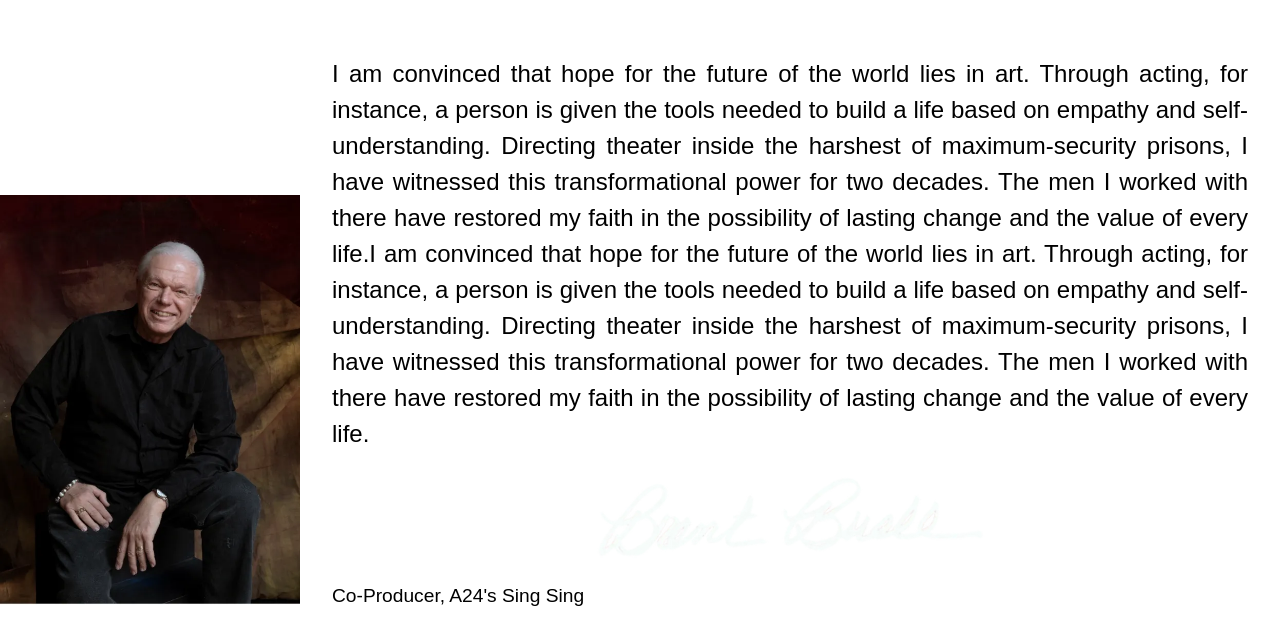
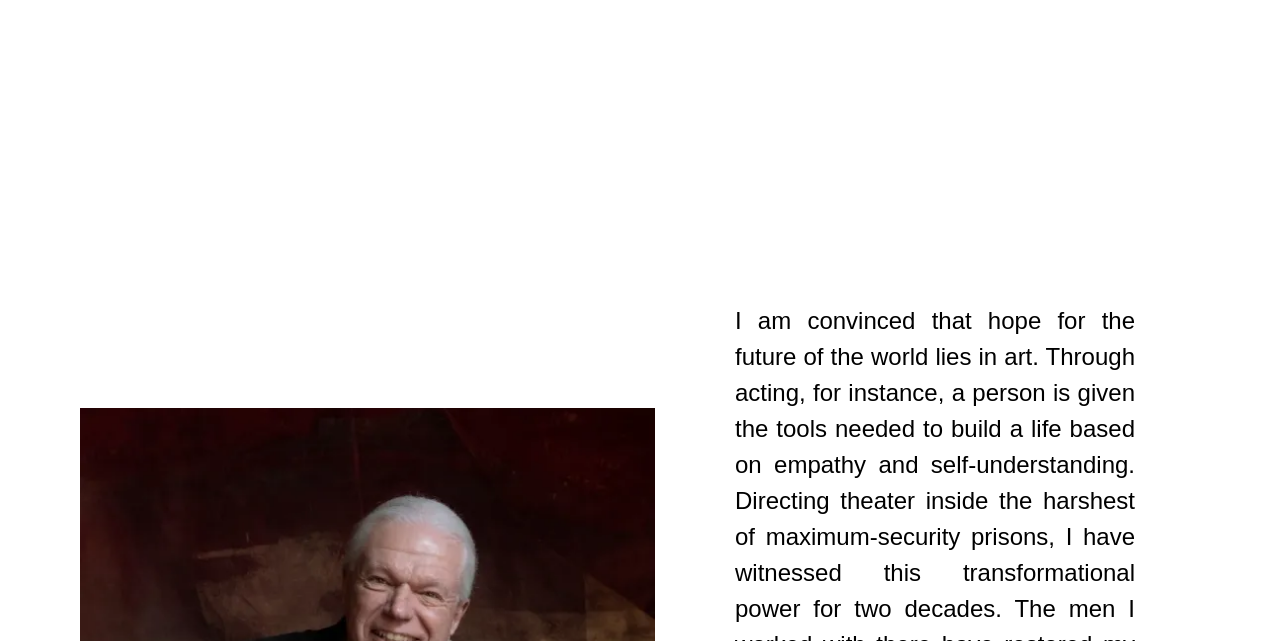
Before and after one commit to pitosanchez/brentbuell.com, a website built with Vite: page index.html in a window 1280 px wide. Shown: the top 641 px of the page. Built offline with nearby package versions, Linux system fonts and the light colour scheme.

Commit message:
adjusted paragraph, resized photo

```diff
--- a/index.html
+++ b/index.html
@@ -8,7 +8,7 @@
     <title>Brent Buell - Home</title>
   </head>
   <body>
-    <img src="/brentb.webp" alt="Brent Buell signature" class="bb-img" />
+    <img src="/bb2.webp" alt="Brent Buell signature" class="bb-img" />
 
     <div class="container">
       <p class="para">
--- a/src/style.css
+++ b/src/style.css
@@ -20,8 +20,9 @@ html {
 
 body {
   flex-direction: column;
+  text-align: center;
   max-width: 1280px;
-  margin: 0;
+  margin: 5rem;
   display: flex;
   min-width: 320px;
   min-height: 100vh;
@@ -31,18 +32,19 @@ body {
   object-fit: contain;
   margin-left: auto;
   margin-right: auto;
-  max-width: 300px;
+  max-width: 575px;
   height: auto;
   width: auto;
 }
 
 .container {
-  padding: 2rem;
+  padding: 5rem;
   display: flex;
   flex-direction: column;
 }
 
 .para {
+  margin-top: 8.95rem;
   font-size: x-large;
   text-align: justify;
 }
```
Also changed, not shown: public/bb2.webp (added).
